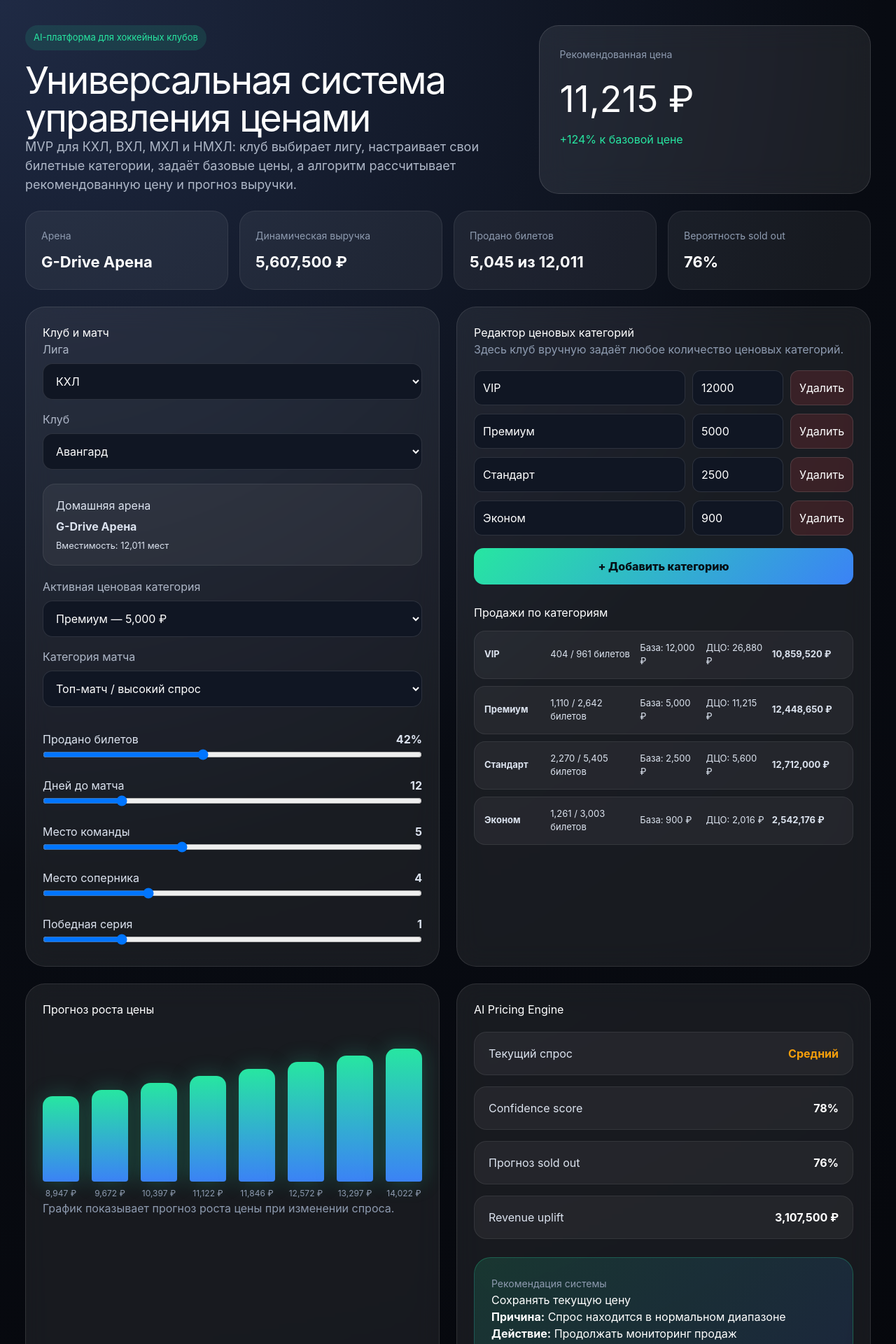
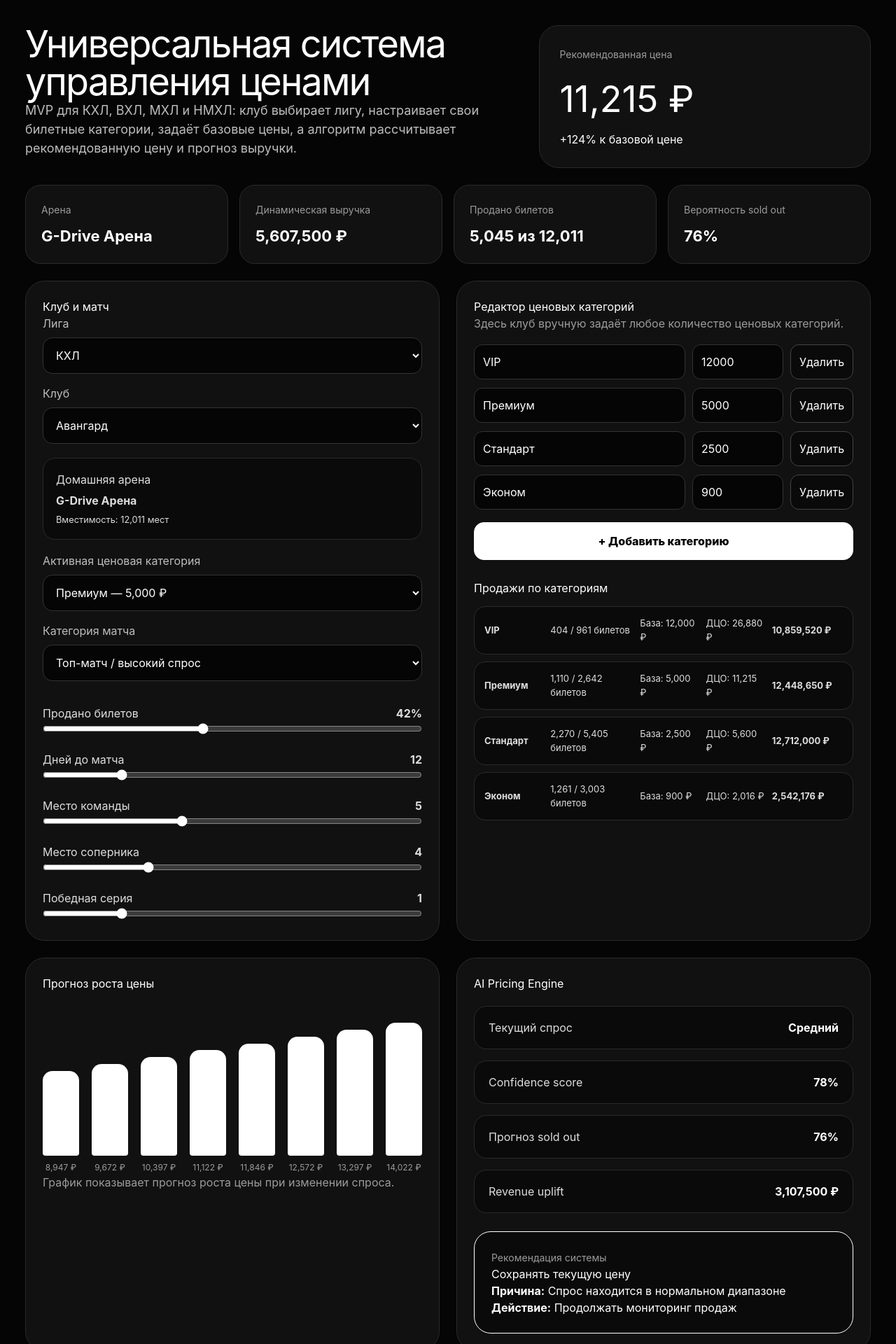
Before and after one commit to zhxvzh9vs2-arch/pricing-demo, a Next.js app: page / in a window 1280 px wide. Shown: the top 1920 px of the page at 70% size. Built offline with nearby package versions, Linux system fonts and the light colour scheme.

Commit message:
Update page.tsx

```diff
--- a/app/page.tsx
+++ b/app/page.tsx
@@ -173,7 +173,7 @@ export default function Home() {
     добавить("День недели", выходнойДень ? 1.1 : 0.95);
     добавить("Время матча", удобноеВремя ? 1.05 : 0.95);
 
-    if (естьЗвезда) добавить("Звезда в составе", 1.1);
+    if (лига === "КХЛ" && естьЗвезда) добавить("Звезда в составе", 1.1);
     if (дерби) добавить("Дерби / принципиальный матч", 1.15);
 
     if (местоКоманды <= 3) добавить("Высокое место клуба", 1.12);
@@ -255,6 +255,7 @@ export default function Home() {
     };
   }, [
     активнаяКатегория,
+    лига,
     категорияМатча,
     продано,
     днейДоМатча,
@@ -339,7 +340,6 @@ export default function Home() {
     <main style={styles.page}>
       <section style={styles.hero}>
         <div>
-          <div style={styles.badge}>AI-платформа для хоккейных клубов</div>
           <h1 style={styles.title}>Универсальная система управления ценами</h1>
           <p style={styles.subtitle}>
             MVP для КХЛ, ВХЛ, МХЛ и НМХЛ: клуб выбирает лигу, настраивает свои
@@ -535,7 +535,7 @@ export default function Home() {
             <InfoRow
               title="Текущий спрос"
               value={продано > 60 ? "Высокий" : продано > 35 ? "Средний" : "Низкий"}
-              color={продано > 60 ? "#ef4444" : продано > 35 ? "#f59e0b" : "#22c55e"}
+              color="#ffffff"
             />
             <InfoRow title="Confidence score" value={`${результат.confidence}%`} />
             <InfoRow title="Прогноз sold out" value={`${результат.вероятностьSoldOut}%`} />
@@ -556,7 +556,15 @@ export default function Home() {
           <h3>Факторы спроса</h3>
           <Check text="Выходной день" checked={выходнойДень} setChecked={setВыходнойДень} />
           <Check text="Удобное время" checked={удобноеВремя} setChecked={setУдобноеВремя} />
-          <Check text="Есть звезда у соперника" checked={естьЗвезда} setChecked={setЕстьЗвезда} />
+
+          {лига === "КХЛ" && (
+            <Check
+              text="Есть звезда у соперника"
+              checked={естьЗвезда}
+              setChecked={setЕстьЗвезда}
+            />
+          )}
+
           <Check text="Дерби / принципиальный матч" checked={дерби} setChecked={setДерби} />
         </div>
 
@@ -579,7 +587,7 @@ function Kpi({ title, value, highlight = false }: any) {
     <div
       style={{
         ...styles.kpi,
-        borderColor: highlight ? "#27e6a1" : "rgba(255,255,255,0.08)",
+        borderColor: highlight ? "#ffffff" : "#2a2a2a",
       }}
     >
       <span style={styles.cardLabel}>{title}</span>
@@ -619,7 +627,7 @@ function Check({ text, checked, setChecked }: any) {
   );
 }
 
-function InfoRow({ title, value, color = "#fff" }: any) {
+function InfoRow({ title, value, color = "#ffffff" }: any) {
   return (
     <div style={styles.aiRow}>
       <span>{title}</span>
@@ -631,8 +639,8 @@ function InfoRow({ title, value, color = "#fff" }: any) {
 const styles: any = {
   page: {
     minHeight: "100vh",
-    background: "radial-gradient(circle at top left, #1f2a44, #080b12 45%, #05060a)",
-    color: "#fff",
+    background: "#050505",
+    color: "#ffffff",
     padding: 36,
     fontFamily: "Inter, Arial, sans-serif",
   },
@@ -642,44 +650,36 @@ const styles: any = {
     gap: 24,
     marginBottom: 24,
   },
-  badge: {
-    display: "inline-block",
-    padding: "8px 12px",
-    borderRadius: 999,
-    background: "rgba(39,230,161,0.12)",
-    color: "#27e6a1",
-    fontSize: 13,
-    marginBottom: 16,
-  },
   title: {
     fontSize: 54,
     lineHeight: 1,
     margin: 0,
     letterSpacing: "-2px",
+    color: "#ffffff",
   },
   subtitle: {
     maxWidth: 760,
-    color: "#aeb7c7",
+    color: "#bdbdbd",
     fontSize: 18,
     lineHeight: 1.5,
   },
   priceCard: {
-    background: "rgba(255,255,255,0.08)",
-    border: "1px solid rgba(255,255,255,0.12)",
+    background: "#111111",
+    border: "1px solid #2a2a2a",
     borderRadius: 28,
     padding: 28,
-    backdropFilter: "blur(20px)",
   },
   cardLabel: {
-    color: "#8e9bb0",
+    color: "#9b9b9b",
     fontSize: 14,
   },
   price: {
     fontSize: 52,
     margin: "14px 0 6px",
+    color: "#ffffff",
   },
   green: {
-    color: "#27e6a1",
+    color: "#ffffff",
     margin: 0,
   },
   kpiGrid: {
@@ -689,8 +689,8 @@ const styles: any = {
     marginBottom: 24,
   },
   kpi: {
-    background: "rgba(255,255,255,0.06)",
-    border: "1px solid rgba(255,255,255,0.08)",
+    background: "#111111",
+    border: "1px solid #2a2a2a",
     borderRadius: 22,
     padding: 22,
   },
@@ -698,6 +698,7 @@ const styles: any = {
     display: "block",
     fontSize: 22,
     marginTop: 10,
+    color: "#ffffff",
   },
   grid: {
     display: "grid",
@@ -706,23 +707,22 @@ const styles: any = {
     marginBottom: 24,
   },
   panel: {
-    background: "rgba(255,255,255,0.07)",
-    border: "1px solid rgba(255,255,255,0.1)",
+    background: "#111111",
+    border: "1px solid #2a2a2a",
     borderRadius: 28,
     padding: 24,
-    backdropFilter: "blur(18px)",
   },
   label: {
-    color: "#aeb7c7",
+    color: "#bdbdbd",
     marginBottom: 8,
   },
   select: {
     width: "100%",
     padding: 14,
     borderRadius: 14,
-    border: "1px solid rgba(255,255,255,0.12)",
-    background: "#101623",
-    color: "#fff",
+    border: "1px solid #333333",
+    background: "#050505",
+    color: "#ffffff",
     marginBottom: 16,
   },
   arenaInfo: {
@@ -730,20 +730,21 @@ const styles: any = {
     marginBottom: 18,
     padding: 18,
     borderRadius: 18,
-    background: "rgba(255,255,255,0.05)",
-    border: "1px solid rgba(255,255,255,0.08)",
+    background: "#0a0a0a",
+    border: "1px solid #2a2a2a",
     display: "flex",
     flexDirection: "column",
     gap: 6,
-    color: "#dce3ef",
+    color: "#dddddd",
   },
   sliderTop: {
     display: "flex",
     justifyContent: "space-between",
-    color: "#dce3ef",
+    color: "#dddddd",
   },
   range: {
     width: "100%",
+    accentColor: "#ffffff",
   },
   categoryList: {
     display: "flex",
@@ -760,34 +761,34 @@ const styles: any = {
   input: {
     padding: 12,
     borderRadius: 12,
-    border: "1px solid rgba(255,255,255,0.12)",
-    background: "#101623",
-    color: "#fff",
+    border: "1px solid #333333",
+    background: "#050505",
+    color: "#ffffff",
   },
   inputPrice: {
     padding: 12,
     borderRadius: 12,
-    border: "1px solid rgba(255,255,255,0.12)",
-    background: "#101623",
-    color: "#fff",
+    border: "1px solid #333333",
+    background: "#050505",
+    color: "#ffffff",
   },
   addButton: {
     marginTop: 18,
     width: "100%",
     padding: 14,
     borderRadius: 14,
-    border: "none",
-    background: "linear-gradient(135deg, #27e6a1, #3b82f6)",
-    color: "#061016",
+    border: "1px solid #ffffff",
+    background: "#ffffff",
+    color: "#000000",
     fontWeight: 800,
     cursor: "pointer",
   },
   deleteButton: {
     padding: 12,
     borderRadius: 12,
-    border: "1px solid rgba(255,255,255,0.12)",
-    background: "rgba(239,68,68,0.15)",
-    color: "#fff",
+    border: "1px solid #444444",
+    background: "#0a0a0a",
+    color: "#ffffff",
     cursor: "pointer",
   },
   salesTable: {
@@ -803,9 +804,9 @@ const styles: any = {
     alignItems: "center",
     padding: 14,
     borderRadius: 16,
-    background: "rgba(255,255,255,0.05)",
-    border: "1px solid rgba(255,255,255,0.08)",
-    color: "#dce3ef",
+    background: "#0a0a0a",
+    border: "1px solid #2a2a2a",
+    color: "#dddddd",
     fontSize: 13,
   },
   chart: {
@@ -825,16 +826,15 @@ const styles: any = {
   bar: {
     width: "100%",
     borderRadius: "14px 14px 4px 4px",
-    background: "linear-gradient(180deg, #27e6a1, #3b82f6)",
-    boxShadow: "0 0 30px rgba(39,230,161,0.25)",
+    background: "#ffffff",
   },
   barLabel: {
     marginTop: 8,
-    color: "#8e9bb0",
+    color: "#9b9b9b",
     fontSize: 12,
   },
   hint: {
-    color: "#8e9bb0",
+    color: "#9b9b9b",
   },
   aiEngine: {
     marginTop: 20,
@@ -847,27 +847,27 @@ const styles: any = {
     justifyContent: "space-between",
     padding: "18px 20px",
     borderRadius: 18,
-    background: "rgba(255,255,255,0.05)",
-    border: "1px solid rgba(255,255,255,0.08)",
-    color: "#dce3ef",
+    background: "#0a0a0a",
+    border: "1px solid #2a2a2a",
+    color: "#dddddd",
   },
   aiRecommendation: {
     marginTop: 10,
     padding: 24,
     borderRadius: 24,
-    background: "linear-gradient(135deg, rgba(39,230,161,0.14), rgba(59,130,246,0.14))",
-    border: "1px solid rgba(39,230,161,0.25)",
+    background: "#0a0a0a",
+    border: "1px solid #ffffff",
   },
   check: {
     display: "block",
     marginBottom: 14,
-    color: "#dce3ef",
+    color: "#dddddd",
   },
   factor: {
     display: "flex",
     justifyContent: "space-between",
     padding: "12px 0",
-    borderBottom: "1px solid rgba(255,255,255,0.08)",
-    color: "#dce3ef",
+    borderBottom: "1px solid #2a2a2a",
+    color: "#dddddd",
   },
 };
```
